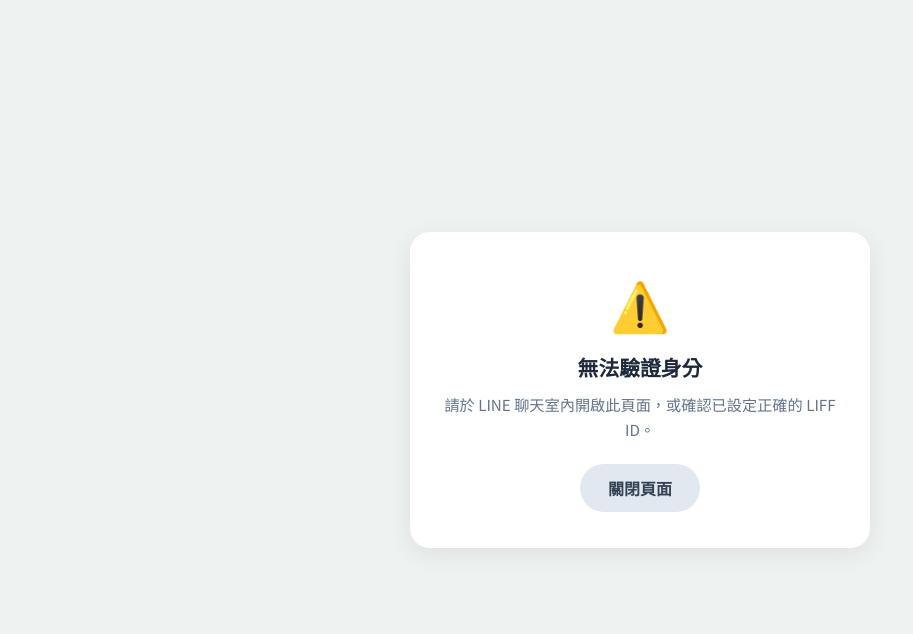
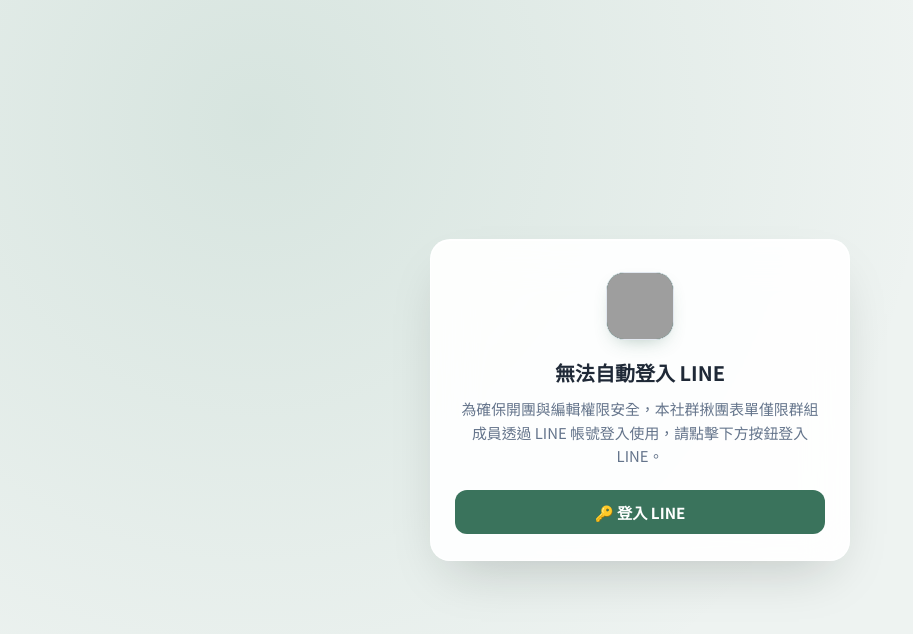
Before and after one commit to Raychang0311/ls-createOrUpdateGroup, a plain HTML site: page index.html in a window 1280 px wide. Shown: the whole page, without its empty margins (0-913 px from the left). Drawn offline with nearby package versions, Linux system fonts and the light colour scheme; some packages are replaced by stand-ins of ours; grey boxes are pictures that could not be loaded; a script that the page names is missing.

Commit message:
Update index.html

```diff
--- a/index.html
+++ b/index.html
@@ -1261,10 +1261,143 @@
                 min-height: 50px;
             }
         }
+
+        /* LINE 登入閘道（無訪客模式） */
+        body:not(.is-authenticated) {
+            padding: 0 !important;
+        }
+
+        body:not(.is-authenticated) #loadingOverlay,
+        body:not(.is-authenticated) #loginView,
+        body:not(.is-authenticated) #unauthorizedView,
+        body:not(.is-authenticated) #redirectView,
+        body:not(.is-authenticated) #errorView,
+        body:not(.is-authenticated) #formContainer {
+            display: none !important;
+        }
+
+        .auth-gate {
+            position: fixed;
+            inset: 0;
+            z-index: 4000;
+            display: flex;
+            align-items: center;
+            justify-content: center;
+            padding: 20px;
+            background: radial-gradient(circle at 20% 15%, rgba(74, 140, 114, 0.14), transparent 55%), var(--bg);
+        }
+
+        .auth-gate[hidden] {
+            display: none !important;
+        }
+
+        .auth-gate__card {
+            width: min(420px, 100%);
+            background: rgba(255, 255, 255, 0.92);
+            -webkit-backdrop-filter: blur(22px) saturate(145%);
+            backdrop-filter: blur(22px) saturate(145%);
+            border: 1px solid rgba(255, 255, 255, 0.85);
+            border-radius: 20px;
+            padding: 32px 24px 26px;
+            box-shadow: 0 24px 52px -20px rgba(16, 26, 22, 0.22), inset 0 1px 0 rgba(255, 255, 255, 0.92);
+            text-align: center;
+        }
+
+        .auth-gate__logo {
+            width: 68px;
+            height: 68px;
+            margin: 0 auto 18px;
+            border-radius: 18px;
+            background: var(--primary-dark);
+            color: #ffffff;
+            font-weight: 700;
+            font-size: 1.35rem;
+            display: flex;
+            align-items: center;
+            justify-content: center;
+            overflow: hidden;
+            border: 1px solid var(--border);
+            box-shadow: 0 8px 20px -10px rgba(58, 110, 89, 0.45);
+        }
+
+        .auth-gate__logo img {
+            width: 100%;
+            height: 100%;
+            object-fit: cover;
+            display: block;
+        }
+
+        .auth-gate__checking {
+            display: flex;
+            flex-direction: column;
+            align-items: center;
+            gap: 12px;
+            padding: 12px 0;
+        }
+
+        .auth-gate__checking[hidden],
+        .auth-gate__blocked[hidden] {
+            display: none !important;
+        }
+
+        .auth-gate__title {
+            margin: 0 0 10px;
+            font-size: 1.25rem;
+            font-weight: 700;
+            color: var(--text);
+        }
+
+        .auth-gate__desc {
+            margin: 0;
+            font-size: 0.93rem;
+            line-height: 1.6;
+            color: var(--text-sub);
+        }
+
+        .auth-gate__actions {
+            margin-top: 22px;
+        }
+
+        .btn-gate-login {
+            width: 100%;
+            min-height: 44px;
+            border: none;
+            border-radius: 12px;
+            background: var(--primary-dark);
+            color: #ffffff;
+            font-family: inherit;
+            font-size: 0.95rem;
+            font-weight: 700;
+            cursor: pointer;
+            display: inline-flex;
+            align-items: center;
+            justify-content: center;
+            gap: 6px;
+        }
     </style>
 </head>
 
 <body>
+<!-- LINE 登入閘道（無訪客模式） -->
+<div id="authGate" class="auth-gate" role="dialog" aria-modal="true" aria-labelledby="authGateTitle">
+    <div class="auth-gate__card">
+        <div class="auth-gate__logo">
+            <img src="https://obs.line-scdn.net/0hTp0LmYC8C18NNRtkYlJ0CF1oAD0-VxVULwEfOChdVgh7VjpTMi8tWiheVmYjfhN1OQMbSSlOCg8obj5iMTIhTnJlHgxgVjVudjgPRmlJIB98VSkIdw/f256x256" alt="L&gt;S Logo" referrerpolicy="no-referrer" onerror="this.replaceWith(document.createTextNode('L>S'))">
+        </div>
+        <div id="authGateChecking" class="auth-gate__checking">
+            <div class="spinner" aria-hidden="true"></div>
+            <p class="auth-gate__desc">正在驗證 LINE 登入狀態...</p>
+        </div>
+        <div id="authGateBlocked" class="auth-gate__blocked" hidden>
+            <h1 id="authGateTitle" class="auth-gate__title">請登入 LINE 以繼續</h1>
+            <p id="authGateMsg" class="auth-gate__desc">為確保開團與編輯權限安全，本社群揪團表單僅限群組成員透過 LINE 帳號登入使用，請點擊下方按鈕登入 LINE。</p>
+            <div class="auth-gate__actions">
+                <button type="button" id="authGateLoginBtn" class="btn-gate-login" onclick="triggerLineLogin()">🔑 登入 LINE</button>
+            </div>
+        </div>
+    </div>
+</div>
+
 <div class="loading-overlay" id="loadingOverlay">
     <div class="spinner"></div>
     <p id="loadingText" style="margin-top: 14px; color: #64748b; font-weight: 500;">驗證身分與載入資料中...</p>
@@ -1505,6 +1638,43 @@
     let selectedLocationName = '';
     let latestLocReqId = 0;
     let hasAlertedReminder = false;
+    let activeLiffId = DEFAULT_LIFF_ID;
+    let liffReady = false;
+
+    function unlockAuthenticatedApp() {
+        document.body.classList.add('is-authenticated');
+        const gate = document.getElementById('authGate');
+        if (gate) gate.hidden = true;
+    }
+
+    function showLoginGate(title, message) {
+        document.body.classList.remove('is-authenticated');
+        const gate = document.getElementById('authGate');
+        const checking = document.getElementById('authGateChecking');
+        const blocked = document.getElementById('authGateBlocked');
+        const titleEl = document.getElementById('authGateTitle');
+        const msgEl = document.getElementById('authGateMsg');
+        if (gate) gate.hidden = false;
+        if (checking) checking.hidden = true;
+        if (blocked) blocked.hidden = false;
+        if (titleEl) titleEl.textContent = title || '無法自動登入 LINE';
+        if (msgEl) msgEl.textContent = message || '為確保開團與編輯權限安全，本社群揪團表單僅限群組成員透過 LINE 帳號登入使用，請點擊下方按鈕登入 LINE。';
+    }
+
+    function triggerLineLogin() {
+        if (window.liff && activeLiffId && !activeLiffId.includes('YOUR_LIFF_ID')) {
+            if (liffReady) {
+                try {
+                    liff.login({ redirectUri: window.location.href });
+                    return;
+                } catch (e) {
+                    console.warn('liff.login 失敗:', e);
+                }
+            }
+            const suffix = currentSeqId ? ('?seqId=' + encodeURIComponent(currentSeqId)) : '';
+            window.location.href = 'https://liff.line.me/' + encodeURIComponent(activeLiffId) + suffix;
+        }
+    }
 
     document.addEventListener('DOMContentLoaded', function() {
         initDatePickers();
@@ -1950,10 +2120,9 @@
      * 啟動流程：取得 seqId 與 LINE 使用者身分後向後端驗證權限
      */
     async function bootstrapApp() {
-        showLoading(true, '驗證身分與載入資料中...');
-
-        // 1. 解析 seqId
+        // 1. 解析 seqId 與 LIFF ID
         currentSeqId = (window.SERVER_SEQ_ID || extractQueryParam('seqId') || '').trim();
+        activeLiffId = extractQueryParam('liffId') || DEFAULT_LIFF_ID;
 
         // 2. 若在 GAS iframe 環境，補充從 google.script.url 取得參數
         if (window.google && google.script && google.script.url) {
@@ -1974,11 +2143,19 @@
             currentUserId = (window.SERVER_USER_ID || extractQueryParam('userId') || extractQueryParam('uid') || '').trim();
         }
 
-        // 4. 初始化 LINE LIFF SDK 取得真實使用者身分
-        const liffId = extractQueryParam('liffId') || DEFAULT_LIFF_ID;
-        if (window.liff && liffId && !liffId.includes('YOUR_LIFF_ID')) {
+        // 4. 檢查 localStorage 本地快取
+        if (!currentUserId) {
             try {
-                await liff.init({ liffId: liffId });
+                const cachedUid = localStorage.getItem('ls_member_uid');
+                if (cachedUid) currentUserId = String(cachedUid).trim();
+            } catch (e) {}
+        }
+
+        // 5. 初始化 LINE LIFF SDK 取得真實使用者身分
+        if (window.liff && activeLiffId && !activeLiffId.includes('YOUR_LIFF_ID')) {
+            try {
+                await liff.init({ liffId: activeLiffId });
+                liffReady = true;
 
                 if (liff.isLoggedIn()) {
                     try {
@@ -2008,37 +2185,20 @@
                         if (context && context.userId) currentUserId = String(context.userId).trim();
                     } catch (e) {}
                 }
-
-                // 外部瀏覽器未登入 LINE 時，顯示登入引導畫面
-                if (!currentUserId && !liff.isInClient() && !liff.isLoggedIn()) {
-                    showLoading(false);
-                    showView('loginView');
-                    return;
-                }
             } catch (liffErr) {
                 console.warn('LIFF 初始化失敗:', liffErr);
             }
         }
 
-        // 5. 若非 LINE 環境且仍無 userId，嘗試從 localStorage 取得 (如從同網域名冊/詳情頁登入過)
-        if (!currentUserId) {
-            try {
-                const cachedUid = localStorage.getItem('ls_member_uid');
-                if (cachedUid) currentUserId = String(cachedUid).trim();
-            } catch (e) {}
-        }
-
         if (!currentUserId) {
             showLoading(false);
-            if (window.liff && liffId && !liffId.includes('YOUR_LIFF_ID')) {
-                showView('loginView');
-            } else {
-                showErrorView('無法驗證身分', '請於 LINE 聊天室內開啟此頁面，或確認已設定正確的 LIFF ID。');
-            }
+            showLoginGate();
             return;
         }
 
-        // 6. 向後端請求初始化與身分/主揪驗證
+        // 6. 登入驗證通過，解鎖畫面並向後端請求初始化與身分/主揪驗證
+        unlockAuthenticatedApp();
+        showLoading(true, '驗證身分與載入資料中...');
         callGasApi('initPage', { seqId: currentSeqId, userId: currentUserId }, handleInitResponse, function(err) {
             showLoading(false);
             showErrorView('載入失敗', '連線後端伺服器失敗：' + err);
@@ -2486,18 +2646,7 @@
     }
 
     function triggerLiffLogin() {
-        if (window.liff) {
-            try {
-                liff.login();
-                return;
-            } catch (e) {
-                console.warn('liff.login 失敗:', e);
-            }
-        }
-        if (DEFAULT_LIFF_ID && !DEFAULT_LIFF_ID.includes('YOUR_LIFF_ID')) {
-            const suffix = currentSeqId ? ('?seqId=' + encodeURIComponent(currentSeqId)) : '';
-            window.location.href = 'https://liff.line.me/' + DEFAULT_LIFF_ID + suffix;
-        }
+        triggerLineLogin();
     }
 
     function closeCurrentPage(fallbackSeqId) {
```
